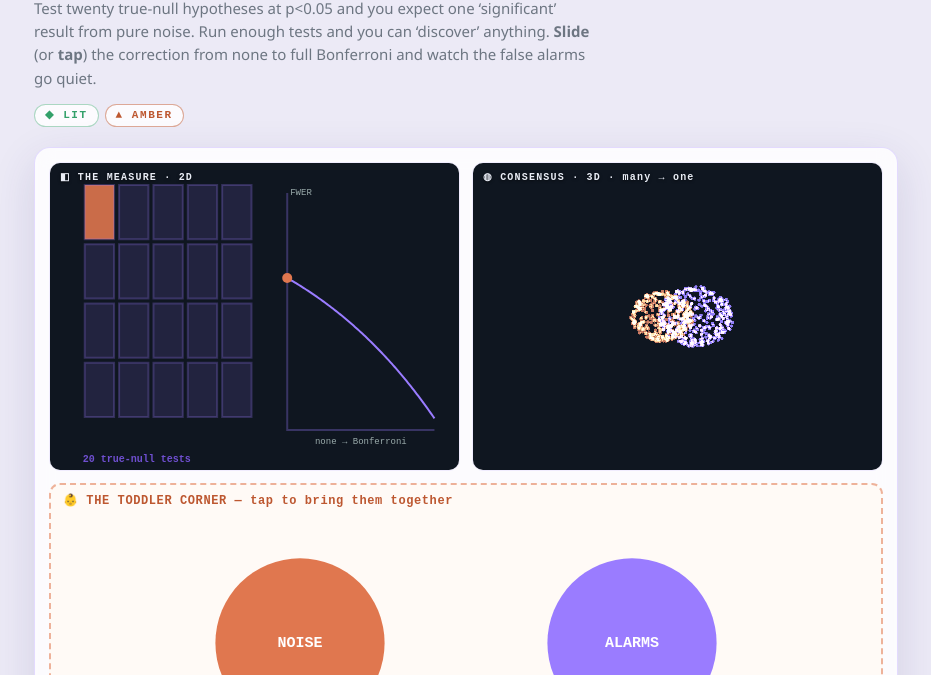
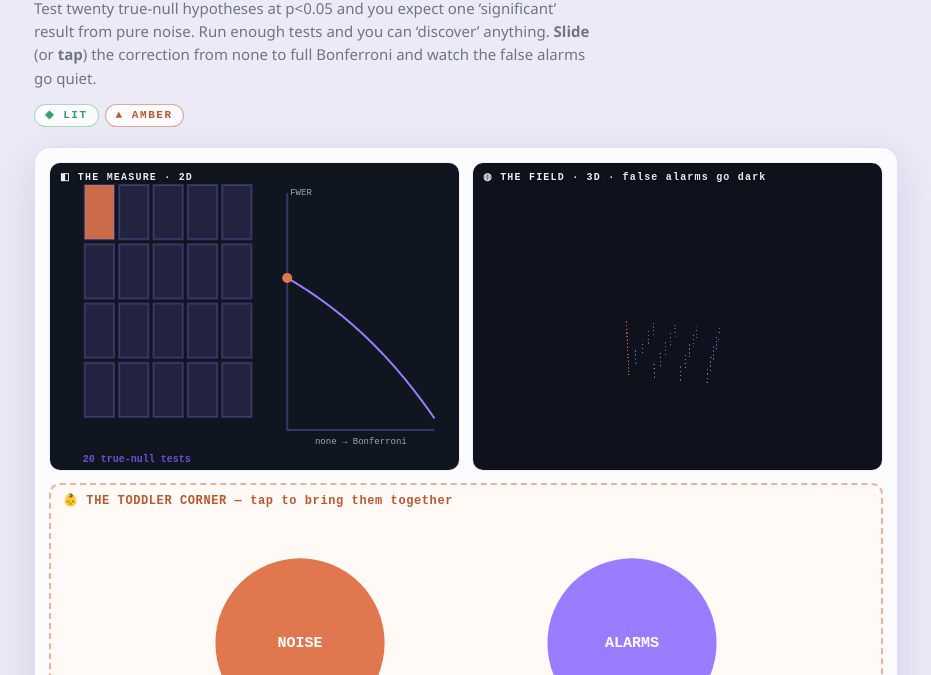
Before and after one commit to DavidWise01/the-multiple-comparisons, a plain HTML site: page index.html in a window 1280 px wide. Shown: the part 125-800 px from the top of the page, without its empty margins (174-1105 px from the left). Drawn offline with Linux system fonts and the light colour scheme; animation ran at ten frames a second.

Commit message:
bespoke 3D per sphere — its own scene (diagonal/pool/cone/field/helix), not the shared merge
Co-Authored-By: Claude Opus 4.8 <noreply@anthropic.com>

```diff
--- a/index.html
+++ b/index.html
@@ -55,7 +55,7 @@ input[type=range]{accent-color:var(--k1);width:160px}
   <div class="card">
     <div class="panels">
       <div class="panel"><div class="lbl">◧ THE MEASURE · 2D</div><canvas id="c2d" class="pane" width="420" height="315"></canvas></div>
-      <div class="panel"><div class="lbl">◍ CONSENSUS · 3D · many → one</div><canvas id="c3d" class="pane" width="420" height="315"></canvas></div>
+      <div class="panel"><div class="lbl">◍ THE FIELD · 3D · false alarms go dark</div><canvas id="c3d" class="pane" width="420" height="315"></canvas></div>
     </div>
     <div class="toddler"><div class="lbl">👶 THE TODDLER CORNER — tap to bring them together</div><canvas id="ctod" width="860" height="292"></canvas></div>
     <div class="controls"><label class="rng">correction <input type="range" id="f" min="0" max="100" value="0" step="1"><b id="fv">0%</b></label></div>
@@ -87,35 +87,33 @@ window.onerror=function(m,s,l,c,e){var f=document.getElementById('fail');if(f){f
     tod:{ctx:gt,W:function(){return ct.width/DPR;},H:function(){return ct.height/DPR;}}};
   ct.addEventListener('pointerdown',function(e){e.preventDefault();env._ftar=env._ftar>0.5?0.0:1.0;});
   ct.addEventListener('touchstart',function(e){e.preventDefault();env._ftar=env._ftar>0.5?0.0:1.0;},{passive:false});
-  var GL=(function(){
+  // ---- generic dynamic-POINTS WebGL engine; each sphere supplies its OWN geometry via draw3d(env,GLP) ----
+  var GLP=(function(){
     var gl;try{gl=c3.getContext('webgl',{antialias:true,alpha:false})||c3.getContext('experimental-webgl');}catch(e){}
     if(!gl)return null;
-    var N=420, apartA=[],apartB=[],targ=[];
-    var seed=7;function rnd(){seed=(seed*1103515245+12345)&0x7fffffff;return seed/0x7fffffff;}
-    for(var i=0;i<N;i++){var u=rnd()*2-1,th=rnd()*6.283,s=Math.sqrt(1-u*u),r=0.28+rnd()*0.05;
-      var tx=Math.cos(th)*s*r,ty=u*r,tz=Math.sin(th)*s*r;targ.push(tx,ty,tz);
-      apartA.push(tx-0.42,ty*0.8,tz); apartB.push(tx+0.42,ty*0.8,tz);}
-    function buf(a){var b=gl.createBuffer();gl.bindBuffer(gl.ARRAY_BUFFER,b);gl.bufferData(gl.ARRAY_BUFFER,new Float32Array(a),gl.STATIC_DRAW);return b;}
-    var bA=buf(apartA),bB=buf(apartB),bT=buf(targ);
-    var VS='attribute vec3 a;attribute vec3 t;uniform float f,ang,asp;void main(){vec3 p=mix(a,t,f);float c=cos(ang),s=sin(ang);vec3 q=vec3(p.x*c+p.z*s,p.y,-p.x*s+p.z*c);float pz=1.0/(2.2-q.z*0.5);vec2 o=vec2(q.x,q.y)*1.5*pz;o.x/=asp;gl_Position=vec4(o,0.0,1.0);gl_PointSize=3.4;}';
-    var FS='precision mediump float;uniform vec3 col;uniform float a;void main(){vec2 d=gl_PointCoord-0.5;if(dot(d,d)>0.25)discard;gl_FragColor=vec4(col,a);}';
+    var VS='attribute vec3 a;attribute vec3 c;uniform float ang,asp,ps,tilt;varying vec3 vc;void main(){float C=cos(ang),S=sin(ang);vec3 r=vec3(a.x*C+a.z*S,a.y,-a.x*S+a.z*C);float T=cos(tilt),U=sin(tilt);vec3 q=vec3(r.x,r.y*T-r.z*U,r.y*U+r.z*T);float pz=1.0/(2.5-q.z*0.6);vec2 o=vec2(q.x,q.y)*1.7*pz;o.x/=asp;gl_Position=vec4(o,0.0,1.0);gl_PointSize=ps*pz;vc=c;}';
+    var FS='precision mediump float;varying vec3 vc;void main(){vec2 d=gl_PointCoord-0.5;if(dot(d,d)>0.25)discard;gl_FragColor=vec4(vc,0.92);}';
     function sh(ty,s){var o=gl.createShader(ty);gl.shaderSource(o,s);gl.compileShader(o);if(!gl.getShaderParameter(o,gl.COMPILE_STATUS))throw gl.getShaderInfoLog(o);return o;}
     var prog;try{prog=gl.createProgram();gl.attachShader(prog,sh(gl.VERTEX_SHADER,VS));gl.attachShader(prog,sh(gl.FRAGMENT_SHADER,FS));gl.linkProgram(prog);if(!gl.getProgramParameter(prog,gl.LINK_STATUS))throw'l';}catch(e){return null;}
-    var uF=gl.getUniformLocation(prog,'f'),uAng=gl.getUniformLocation(prog,'ang'),uAsp=gl.getUniformLocation(prog,'asp'),uCol=gl.getUniformLocation(prog,'col'),uA=gl.getUniformLocation(prog,'a');
-    var la=gl.getAttribLocation(prog,'a'),lt=gl.getAttribLocation(prog,'t');
+    var uAng=gl.getUniformLocation(prog,'ang'),uAsp=gl.getUniformLocation(prog,'asp'),uPs=gl.getUniformLocation(prog,'ps'),uTilt=gl.getUniformLocation(prog,'tilt');
+    var la=gl.getAttribLocation(prog,'a'),lc=gl.getAttribLocation(prog,'c');
+    var pbuf=gl.createBuffer(),cbuf=gl.createBuffer();
     gl.enable(gl.BLEND);gl.blendFunc(gl.SRC_ALPHA,gl.ONE);
-    function hex(h){h=h.replace('#','');return [parseInt(h.substr(0,2),16)/255,parseInt(h.substr(2,2),16)/255,parseInt(h.substr(4,2),16)/255];}
-    function mixc(a,b,t){return [a[0]+(b[0]-a[0])*t,a[1]+(b[1]-a[1])*t,a[2]+(b[2]-a[2])*t];}
-    function drawCloud(base,col){gl.bindBuffer(gl.ARRAY_BUFFER,base);gl.enableVertexAttribArray(la);gl.vertexAttribPointer(la,3,gl.FLOAT,false,0,0);
-      gl.bindBuffer(gl.ARRAY_BUFFER,bT);gl.enableVertexAttribArray(lt);gl.vertexAttribPointer(lt,3,gl.FLOAT,false,0,0);
-      gl.uniform3f(uCol,col[0],col[1],col[2]);gl.uniform1f(uA,0.85);gl.drawArrays(gl.POINTS,0,N);}
-    return {resize:function(){gl.viewport(0,0,c3.width,c3.height);},
-      draw:function(f,ang,col1,col2){gl.viewport(0,0,c3.width,c3.height);gl.clearColor(0.059,0.086,0.125,1);gl.clear(gl.COLOR_BUFFER_BIT);
-        gl.useProgram(prog);gl.uniform1f(uF,f);gl.uniform1f(uAng,ang);gl.uniform1f(uAsp,c3.width/c3.height);
-        var c1=hex(col1),c2c=hex(col2),blended=mixc(c1,c2c,0.5);
-        drawCloud(bA,mixc(c1,blended,f));drawCloud(bB,mixc(c2c,blended,f));}};
+    function hx(h){h=(''+h).replace('#','');return [parseInt(h.substr(0,2),16)/255,parseInt(h.substr(2,2),16)/255,parseInt(h.substr(4,2),16)/255];}
+    return {hex:hx,
+      clear:function(){gl.viewport(0,0,c3.width,c3.height);gl.clearColor(0.05,0.07,0.11,1);gl.clear(gl.COLOR_BUFFER_BIT);},
+      points:function(pos,col,ang,size,tilt){if(!pos.length)return;gl.useProgram(prog);
+        gl.bindBuffer(gl.ARRAY_BUFFER,pbuf);gl.bufferData(gl.ARRAY_BUFFER,pos instanceof Float32Array?pos:new Float32Array(pos),gl.DYNAMIC_DRAW);gl.enableVertexAttribArray(la);gl.vertexAttribPointer(la,3,gl.FLOAT,false,0,0);
+        gl.bindBuffer(gl.ARRAY_BUFFER,cbuf);gl.bufferData(gl.ARRAY_BUFFER,col instanceof Float32Array?col:new Float32Array(col),gl.DYNAMIC_DRAW);gl.enableVertexAttribArray(lc);gl.vertexAttribPointer(lc,3,gl.FLOAT,false,0,0);
+        gl.uniform1f(uAng,ang||0);gl.uniform1f(uAsp,c3.width/c3.height);gl.uniform1f(uPs,size||3.4);gl.uniform1f(uTilt,tilt==null?0.35:tilt);
+        gl.drawArrays(gl.POINTS,0,(pos.length)/3);}};
   })();
-  if(!GL){var f=document.getElementById('fail');if(f){f.style.display='block';f.textContent='WebGL unavailable — 3D corner disabled';}}
+  if(!GLP){var f=document.getElementById('fail');if(f){f.style.display='block';f.textContent='WebGL unavailable — 3D corner disabled';}}
+  // fallback geometry (only for spheres that have not yet supplied a bespoke draw3d)
+  function defaultGeom(env,GLP){var n=360,pos=[],col=[],c1=GLP.hex(window.__INST__.col1||'#9a7cff'),f=env.fused,seed=7;
+    function rnd(){seed=(seed*1103515245+12345)&0x7fffffff;return seed/0x7fffffff;}
+    for(var i=0;i<n;i++){var u=rnd()*2-1,th=rnd()*6.283,s=Math.sqrt(1-u*u),r=0.3;pos.push(Math.cos(th)*s*r,u*r,Math.sin(th)*s*r);col.push(c1[0],c1[1],c1[2]);}
+    GLP.points(pos,col,env.t*0.4,3.4);}
   var t0=null,inited=false;
   function loop(t){requestAnimationFrame(loop);if(t0===null)t0=t;env.t=(t-t0)*0.001;
     env.fused+=(env._ftar-env.fused)*0.09;
@@ -123,7 +121,7 @@ window.onerror=function(m,s,l,c,e){var f=document.getElementById('fail');if(f){f
     var I=window.__INST__;if(!I)return;
     g2.setTransform(DPR,0,0,DPR,0,0); if(I.draw2d)I.draw2d(env);
     gt.setTransform(DPR,0,0,DPR,0,0); if(I.drawTod)I.drawTod(env);
-    if(GL)GL.draw(env.fused, env.t*0.4, I.col1||'#9a7cff', I.col2||'#e0774f');
+    if(GLP){GLP.clear(); if(I.draw3d)I.draw3d(env,GLP); else defaultGeom(env,GLP);}
   }
   requestAnimationFrame(loop);
   window.__ENV__=env;
@@ -164,6 +162,11 @@ window.onerror=function(m,s,l,c,e){var f=document.getElementById('fail');if(f){f
     var cx=px0+f*pw,cy=py0-fwer(f)*ph;c.fillStyle='#e0774f';c.beginPath();c.arc(cx,cy,5,0,7);c.fill();
     c.fillStyle='#9aa';c.font='9px ui-monospace,monospace';c.textAlign='center';c.fillText('none → Bonferroni',px0+pw/2,py0+14);c.textAlign='left';c.fillText('FWER',px0+3,py0-ph+2);
     env.set('roA',aeff(f).toExponential(1),'p');env.set('roP',(fwer(f)*100).toFixed(1)+'%',fwer(f)<0.1?'g':'q');env.set('roE',(m*aeff(f)).toFixed(2),fwer(f)<0.1?'g':'q');},
+  draw3d:function(env,GLP){ // bespoke: a FIELD of test-columns; the red false-alarm columns collapse as you correct
+    var f=env.fused,pos=[],col=[],m=20,ef=m*(0.05*(1-f)+(0.05/m)*f);
+    for(var i=0;i<m;i++){var gx=((i%5)/4-0.5)*0.92,gz=((Math.floor(i/5))/3-0.5)*0.72,alarm=(i<ef),hh=alarm?0.52:0.13,K=Math.max(3,Math.round(hh*30));
+      for(var k=0;k<K;k++){pos.push(gx,-0.42+(k/(K-1))*hh,gz);if(alarm)col.push(0.88,0.35,0.2);else col.push(0.5,0.42,0.78);}}
+    GLP.points(pos,col,env.t*0.28,3.6,0.38);},
   drawTod:function(env){drawToddler(env,'#e0774f','#9a7cff','NOISE','ALARMS','CONTROLLED');}
  };
 })();
```
